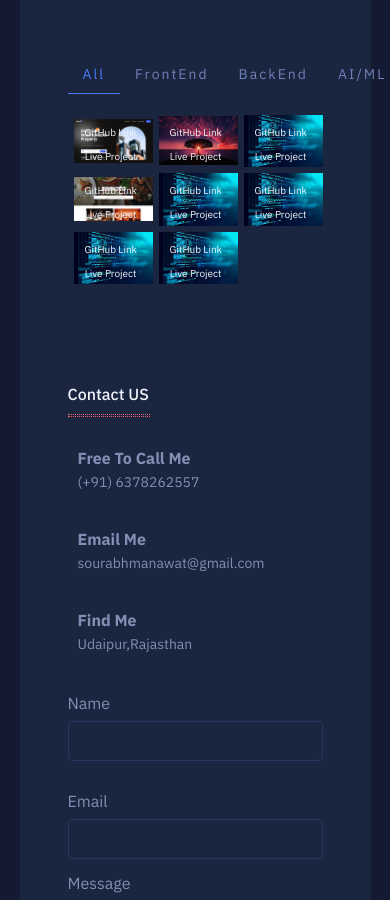
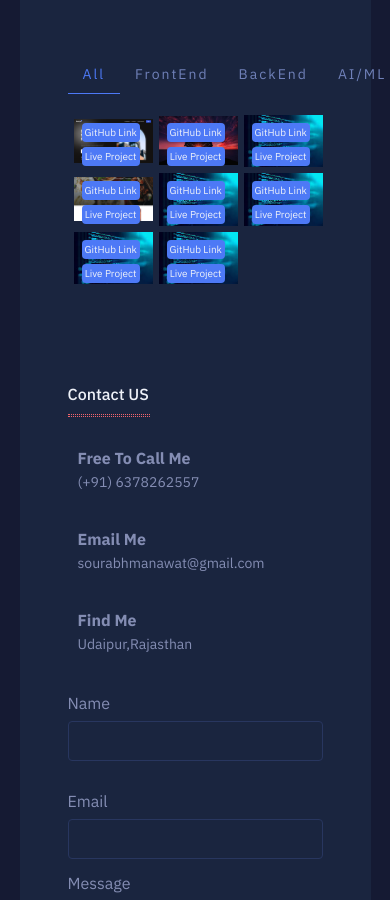
Before and after one commit to Sourabh-Smash/newPortfolio, a React app: page / in a window 390 px wide. Shown: the part 2640-3540 px from the top of the page. Built offline with nearby package versions, Linux system fonts and the light colour scheme; the HTML template or start-up script is replaced by a standard one.

Commit message:
updating css of images

```diff
--- a/src/App.css
+++ b/src/App.css
@@ -711,33 +711,36 @@ footer {
   }
 }
 @media (max-width: 465px) {
-  section.work .wrapper .portfolio .portfolio_wrapper{
+  section.work .wrapper .portfolio .portfolio_wrapper {
     margin-top: 2rem;
     /* margin-right: 20px; */
   }
   section.work .wrapper .portfolio .portfolio_wrapper .item .links {
-    top: 15px;
+    top: 8px;
     left: 15px;
     opacity: 1;
   }
   section.work .wrapper .portfolio .portfolio_wrapper .item .links a {
     background: transparent;
     font-size: 12px;
-    margin: 0 0 7px 0px;
-    padding: 3px;
+    margin: 0 0 4px 0px;
+    padding: 1px 2px;
+    background: var(--info);
+    color: var(--pure);
+    cursor: pointer;
   }
-  section.work .wrapper .portfolio .portfolio_wrapper .item{
+  section.work .wrapper .portfolio .portfolio_wrapper .item {
     /* height: 50px; */
     /* width: 100px; */
     /* height: 100%; */
     /* margin: 0 0px 0px 0px; */
   }
 
-   section.work .wrapper .portfolio .portfolio_wrapper .item a img{
-     object-fit: contain;
-     width: 100%;
-     height: 100%;
-   }
+  section.work .wrapper .portfolio .portfolio_wrapper .item a img {
+    object-fit: contain;
+    width: 100%;
+    height: 100%;
+  }
 }
 @media (max-width: 415px) {
   section.work .wrapper .portfolio .portfolio_wrapper .item .links {
```
